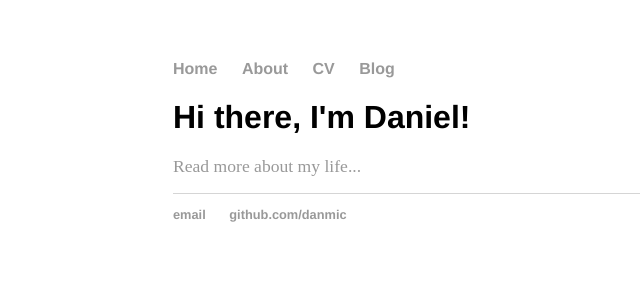
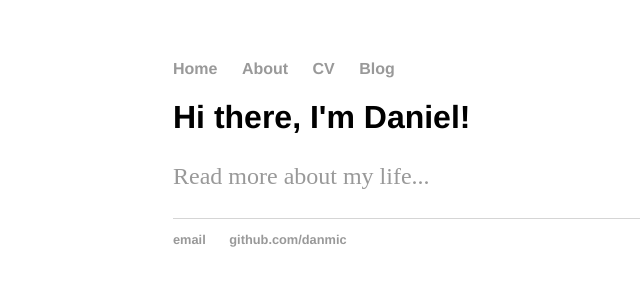
Before and after one commit to danmic/danmic.github.io, a Jekyll site: the page built from index.html, in a window 1280 px wide. Shown: the top 300 px of the page, without its empty margins (19-659 px from the left). Built offline with Jekyll 4.4.1, drawn with Linux system fonts in a browser that asks for light colours.

Commit message:
Revert "css font-size"
This reverts commit dda3b98cf3e0ad2fed30cced1f43b0f363f67bba.

```diff
--- a/css/main.css
+++ b/css/main.css
@@ -24,8 +24,8 @@ h1 {
     font-family:'Helvetica', 'Arial', 'Sans-Serif';
 }
 p {
-    font-size: 1.1em;
-    line-height: 1.0em;
+    font-size: 1.5em;
+    line-height: 1.4em;
     color: #333;
 }
 footer {
@@ -35,7 +35,7 @@ footer {
 
 ul.posts {
     margin: 20px auto 40px;
-    font-size: 1.1em;
+    font-size: 1.5em;
 }
 
 ul.posts li {
```
